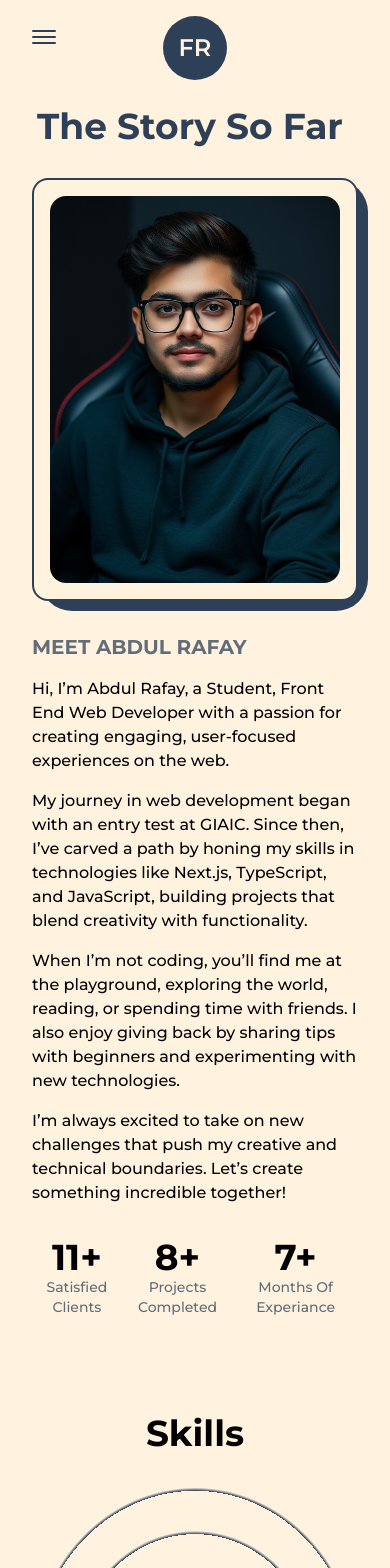
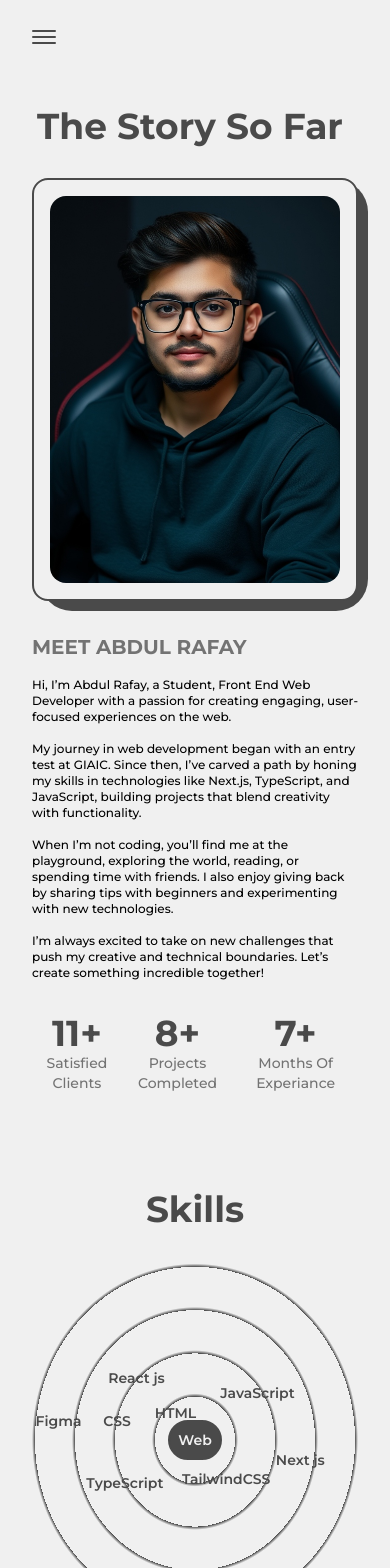
Before and after one commit to Future-Rafay/My-Portfolio-Animated, a Next.js app: page /about in a window 390 px wide. Shown: the top 1568 px of the page. Built offline with nearby package versions, Linux system fonts and the light colour scheme.

Commit message:
changed color theme

```diff
--- a/src/components/Education.js
+++ b/src/components/Education.js
@@ -15,7 +15,7 @@ const Details = ({ type, time, place, info }) => {
                 whileInView={{ y: 0 }}
                 transition={{ duration: 0.5, type: "spring" }}
             >
-                <h3 className="capatalize font-bold text-2xl sm:text-xl xs:text-lg">
+                <h3 className="capatalize font-bold text-2xl sm:text-xl xs:text-lg text-dark dark:text-light">
                     {type}
 
                 </h3>
@@ -36,7 +36,7 @@ const Education = () => {
     });
     return (
         <div className="mb-64">
-            <h2 className="font-bold mb-32 w-full text-center text-8xl md:text-6xl sm:text-5xl xs:text-4xl md:mb-16 ">
+            <h2 className="font-bold mb-32 w-full text-center text-8xl md:text-6xl sm:text-5xl xs:text-4xl md:mb-16 text-dark dark:text-light">
                 Education
             </h2>
             <div ref={ref} className="w-[75%] mx-auto relative lg:w-[90%] md:w-full">
--- a/src/components/Experience.js
+++ b/src/components/Experience.js
@@ -15,7 +15,7 @@ const Details = ({ position, company, companyLink, time, address, work }) => {
                 whileInView={{ y: 0 }}
                 transition={{ duration: 0.5, type: "spring" }}
             >
-                <h3 className="capatalize font-bold text-2xl sm:text-xl xs:text-lg">
+                <h3 className="capatalize font-bold text-2xl sm:text-xl xs:text-lg text-dark dark:text-light">
                     {position}&nbsp;,
                     <a
                         href={companyLink}
@@ -42,7 +42,7 @@ const Experience = () => {
     });
     return (
         <div className="my-64">
-            <h2 className="font-bold  w-full text-center text-8xl md:text-6xl sm:text-5xl xs:text-4xl">
+            <h2 className="font-bold  w-full text-center text-8xl md:text-6xl sm:text-5xl xs:text-4xl text-dark dark:text-light">
                 Experience
             </h2>
                 <h1 className="text-center my-16 font-semibold md:py-12 sm:py-8 ">Mock data</h1>
--- a/src/components/Navbar.js
+++ b/src/components/Navbar.js
@@ -15,11 +15,11 @@ import useThemeSwitcher from "./hooks/useThemeSwitcher";
 const CustomLink = ({ href, title, className = "" }) => {
     const router = useRouter();
     return (
-        <Link href={href} className={`${className} relative group`}>
+        <Link href={href} className={`${className} relative group text-dark dark:text-light`}>
             {title}
 
             <span
-                className={`h-[2px] inline-block bg-dark absolute left-0 -bottom-0.5 group-hover:w-full transition-[width] ease-linear duration-300 dark:bg-light ${router.asPath === href ? "w-full" : "w-0"
+                className={`h-[2px] inline-block bg-dark dark:bg-light absolute left-0 -bottom-0.5 group-hover:w-full transition-[width] ease-linear duration-300  ${router.asPath === href ? "w-full" : "w-0"
                     }`}
             >
                 &nbsp;
@@ -102,7 +102,7 @@ const Navbar = () => {
                     <motion.a
                         href="https://github.com/Future-Rafay"
                         target={"_blank"}
-                        className="w-7 mx-3"
+                        className="w-7 mx-3 text-black dark:text-white"
                         whileHover={{ y: -2 }}
                         whileTap={{ scale: 0.9 }}
                     >
@@ -207,9 +207,9 @@ const Navbar = () => {
                 </motion.div>
             ) : null}
 
-            <div className="absolute left-[50%] top-2 -translate-x-[50%] ">
+            {/* <div className="absolute left-[50%] top-2 -translate-x-[50%] ">
                 <Logo />
-            </div>
+            </div> */}
         </header>
     );
 };
--- a/src/components/Skills.js
+++ b/src/components/Skills.js
@@ -21,7 +21,7 @@ const Skill = ({ name, x, y }) => {
 const Skills = () => {
     return (
         <>
-            <h2 className="font-bold text-8xl w-full mt-64 text-center md:text-6xl md:mt-32 sm:mt-16 sm:text-4xl">
+            <h2 className="font-bold text-8xl w-full mt-64 text-center md:text-6xl md:mt-32 sm:mt-16 sm:text-4xl text-dark dark:text-light">
                 Skills
             </h2>
             <div className="w-full h-screen relative flex items-center justify-center rounded-full bg-circularLight dark:bg-circularDark lg:h-[80vh] sm:h-[60vh] xs:h-[50vh] lg:bg-circularLightLg lg:dark:bg-circularDarkLg md:bg-circularLightMd md:dark:bg-circularDarkMd    sm:bg-circularLightSm sm:dark:bg-circularDarkSm">
--- a/src/pages/about.js
+++ b/src/pages/about.js
@@ -25,8 +25,8 @@ const about = () => {
                         className="mb-16 lg:!text-7xl sm:!text-6xl xs:!text-4xl sm:mb-8"
                     />
                     <div className="grid w-full grid-cols-8 gap-16 sm:gap-8">
-                        <div className="col-span-3 flex flex-col items-start justify-start xl:col-span-4 md:order-2 md:col-span-8">
-                            <h2 className="mb-4 text-xl font-bold uppercase text-dark/75 dark:text-light">
+                        <div className="col-span-3 flex flex-col items-start justify-start xl:col-span-4 md:order-2 xs:text-xs sm:text-sm md:text-base md:col-span-8">
+                            <h2 className="mb-4 font-bold text-xl uppercase text-dark/75 dark:text-light">
                                 Meet Abdul Rafay
                             </h2>
                             <p className="font-medium mb-4">
@@ -70,7 +70,7 @@ const about = () => {
                         "
                         >
                             <div className="flex flex-col items-end justify-center xl:items-center">
-                                <span className="text-7xl font-bold inline-block md:text-6xl sm:text-5xl xs:text-4xl">
+                                <span className="text-7xl font-bold inline-block md:text-6xl sm:text-5xl xs:text-4xl text-dark dark:text-light">
                                     11+
                                 </span>
                                 <h2 className="text-dark/75 text-xl font-medium capitalize dark:text-light/75 xl:text-center md:text-lg sm:text-base xs:text-sm">
@@ -78,7 +78,7 @@ const about = () => {
                                 </h2>
                             </div>
                             <div className="flex flex-col items-end justify-center xl:items-center">
-                                <span className="text-7xl font-bold inline-block md:text-6xl sm:text-5xl xs:text-4xl">
+                                <span className="text-7xl font-bold inline-block md:text-6xl sm:text-5xl xs:text-4xl text-dark dark:text-light">
                                     8+
                                 </span>
                                 <h2 className="text-dark/75 text-xl font-medium capitalize dark:text-light/75 xl:text-center md:text-lg sm:text-base xs:text-sm">
@@ -86,7 +86,7 @@ const about = () => {
                                 </h2>
                             </div>
                             <div className="flex flex-col items-end justify-center xl:items-center">
-                                <span className="text-7xl font-bold inline-block md:text-6xl sm:text-5xl xs:text-4xl">
+                                <span className="text-7xl font-bold inline-block md:text-6xl sm:text-5xl xs:text-4xl text-dark dark:text-light">
                                     7+
                                 </span>
                                 <h2 className="text-dark/75 text-xl font-medium capitalize dark:text-light/75 xl:text-center md:text-lg sm:text-base xs:text-sm">
--- a/src/pages/projects.js
+++ b/src/pages/projects.js
@@ -45,9 +45,9 @@ const FeaturedProject = ({ title, link, type, summary, image, gitHubLink }) => {
                 <Link
                     href={link}
                     target="_blank"
-                    className="hover:underline underline-offset-3"
+                    className="hover:underline underline-offset-3 text-dark dark:text-light"
                 >
-                    <h2 className="my-2 w-full text-left text-4xl font-bold dark:text-light sm:text-lg xs:my-0 ">
+                    <h2 className="my-2 w-full text-left text-4xl font-bold sm:text-lg xs:my-0 text-dark dark:text-light">
                         {title}
                     </h2>
                 </Link>
--- a/tailwind.config.js
+++ b/tailwind.config.js
@@ -1,6 +1,5 @@
 /** @type {import('tailwindcss').Config} */
 
-const { color } = require('framer-motion');
 const { fontFamily } = require("tailwindcss/defaultTheme");
 
 module.exports = {
@@ -11,57 +10,33 @@ module.exports = {
       fontFamily: {
         mont: ["var(--font-mont)", ...fontFamily.sans],
       },
-      // colors: {
-      //   dark: "#1b1b1b",
-      //   light: "#f5f5f5",
-      //   primary: "#B63E96", // 240,86,199
-      //   primaryDark: "#58E6D9", // 80,230,217
-      // },
-      // colors: {
-      //   dark: "#2C2C2C",  // (near-black for text/background contrast)
-      //   light: "#FAFAFA", // (a slightly cooler off-white for a clean look)
-      //   primary: "#FF6B6B",  // (a bold, warm red-pink hue)
-      //   primaryDark: "#4ECDC4", //  (a soft, cool aqua tone for contrast)
-      // },
-      // colors: {
-      //   dark: "#212529", // (a deep charcoal gray, for a refined dark tone without being pure black)
-      //   light: "#E9ECEF", //(a warm, soft off-white that’s easy on the eyes)
-      //   primary: "#FF5C8D", //(a vibrant coral pink, eye-catching but not overpowering)
-      //   primaryDark: "#4DB6AC", // (a cool, muted teal for a refreshing contrast with the coral)
-      // },
       colors: {
-        dark: "#2E4057", //(Dusty Navy, for depth)
-        light: "#FFF3E0", // (Soft Cream, a warm off-white)
-        primary: "#F48FB1", // (Pastel Pink, soft yet attention-grabbing)
-        primaryDark: "#81D4FA", // (Light Sky Blue for a refreshing contrast)
+        dark: "#4A4A4A", // Charcoal Gray
+        light: "#F0F0F0", // Soft White Gray
+        primary: "#FFC857", // Bright Yellow
+        primaryDark: "#FF6F61", // Coral for warmth
       },
-      // colors:{
-      //   dark: "#37474F",// (Deep Slate Blue)
-      //   light: "#ECEFF1",// (Light Slate Gray)
-      //   primary: "#FF8A65",// (Warm Coral/Salmon for a friendly touch)
-      //   primaryDark: "#FFD54F",// (Soft Golden Yellow for a vibrant accent)
-      // },
 
       animation: {
         "spin-slow": "spin 6s linear infinite",
       },
       backgroundImage: {
         circularLight:
-          "repeating-radial-gradient(#2E4057 2px ,#FFF3E0 8px , #FFF3E0 140px);",
+          "repeating-radial-gradient(#4A4A4A 2px ,#F0F0F0 8px , #F0F0F0 140px);",
         circularDark:
-          "repeating-radial-gradient( #FFF3E0 2px ,#212529 8px , #2E4057 140px);",
+          "repeating-radial-gradient( #F0F0F0 2px ,#4A4A4A 8px , #4A4A4A 140px);",
         circularLightLg:
-          "repeating-radial-gradient(#2E4057 2px ,#FFF3E0 8px , #FFF3E0 80px);",
+          "repeating-radial-gradient(#4A4A4A 2px ,#F0F0F0 8px , #F0F0F0 80px);",
         circularDarkLg:
-          "repeating-radial-gradient( #FFF3E0 2px ,#2E4057 8px , #2E4057 80px);",
+          "repeating-radial-gradient( #F0F0F0 2px ,#4A4A4A 8px , #4A4A4A 80px);",
         circularLightMd:
-          "repeating-radial-gradient(#2E4057 1px,#FFF3E0 5px,#FFF3E0 60px)",
+          "repeating-radial-gradient(#4A4A4A 1px,#F0F0F0 5px,#F0F0F0 60px)",
         circularDarkMd:
-          "repeating-radial-gradient(rgba(255,255,255,0.5) 1px,#2E4057 5px,#2E4057 60px)",
+          "repeating-radial-gradient(#F0F0F0 1px,#4A4A4A 5px,#4A4A4A 60px)",
         circularLightSm:
-          "repeating-radial-gradient(#2E4057 ,#FFF3E0 3px , #FFF3E0 40px);",
+          "repeating-radial-gradient(#4A4A4A ,#F0F0F0 3px , #F0F0F0 40px);",
         circularDarkSm:
-          "repeating-radial-gradient( #FFF3E0,#2E4057 3px , #2E4057 40px);",
+          "repeating-radial-gradient( #F0F0F0 ,#4A4A4A 3px , #4A4A4A 40px);",
       },
     },
     screens: {
```
